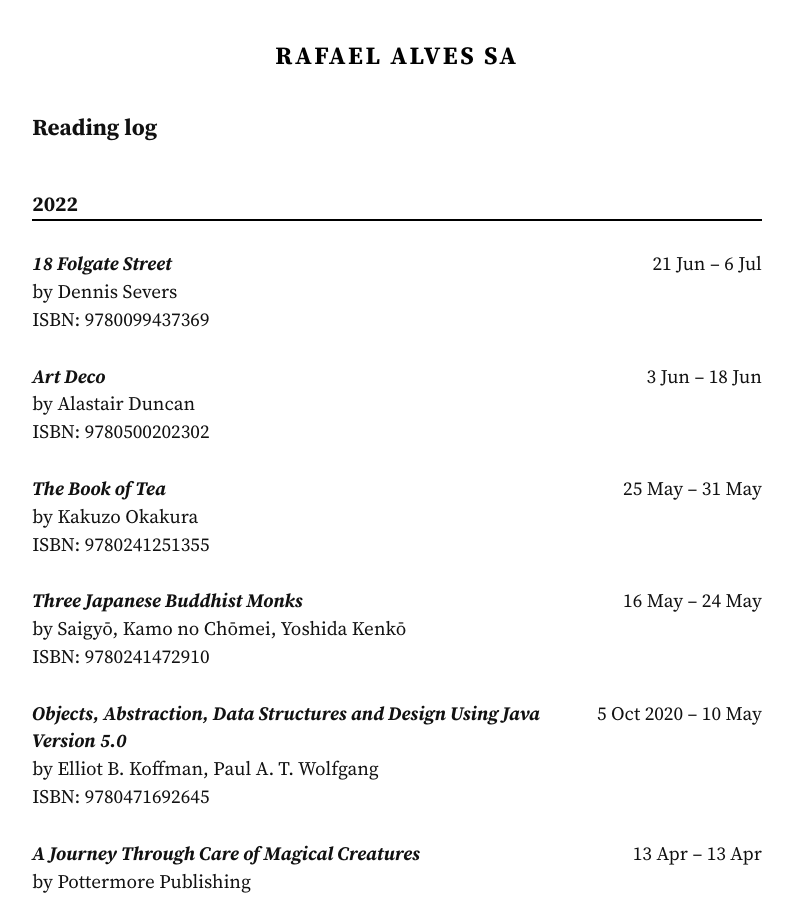
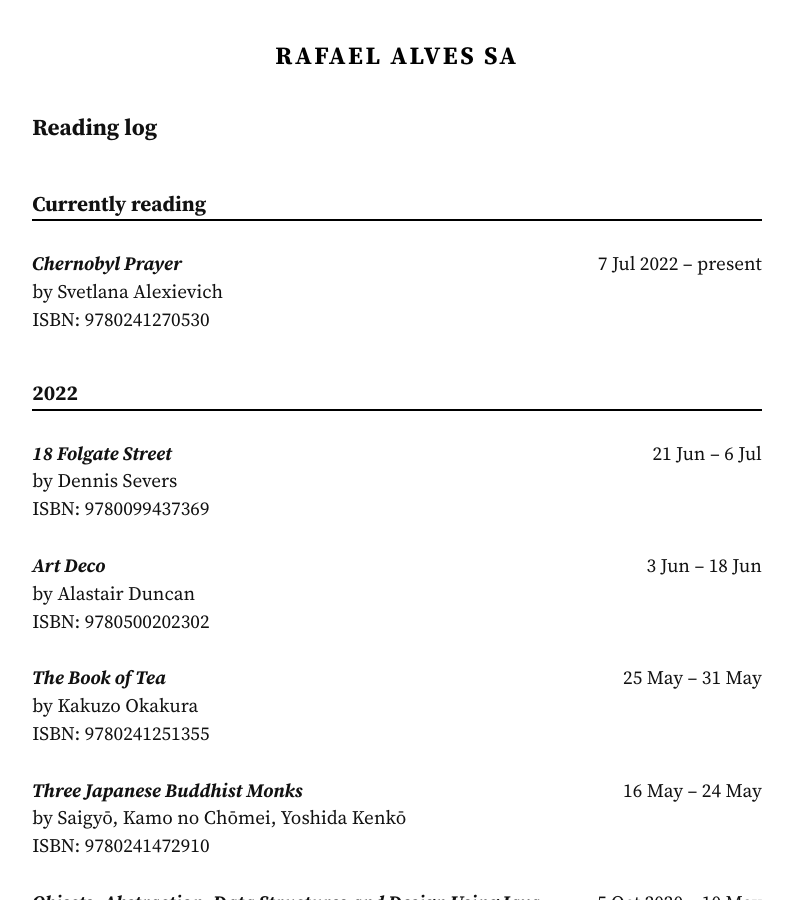
Before and after one commit to rafaelalvessa/rafael.me.uk, a Jekyll site: the page built from reading_log.md, in a window 1280 px wide and 900 px high. Shown: the whole window, without its empty margins (243-1036 px from the left). Built offline with Jekyll 4.4.1, drawn with Linux system fonts in a browser that asks for light colours.

Commit message:
Add Chernobyl Prayer to currently reading

```diff
--- a/_data/reading_log.yaml
+++ b/_data/reading_log.yaml
@@ -1,3 +1,10 @@
+Currently reading:
+
+- author: Svetlana Alexievich
+  date_started: 7 Jul 2022
+  isbn: 9780241270530
+  title: Chernobyl Prayer
+
 2022:
 
 - author: Dennis Severs
```
